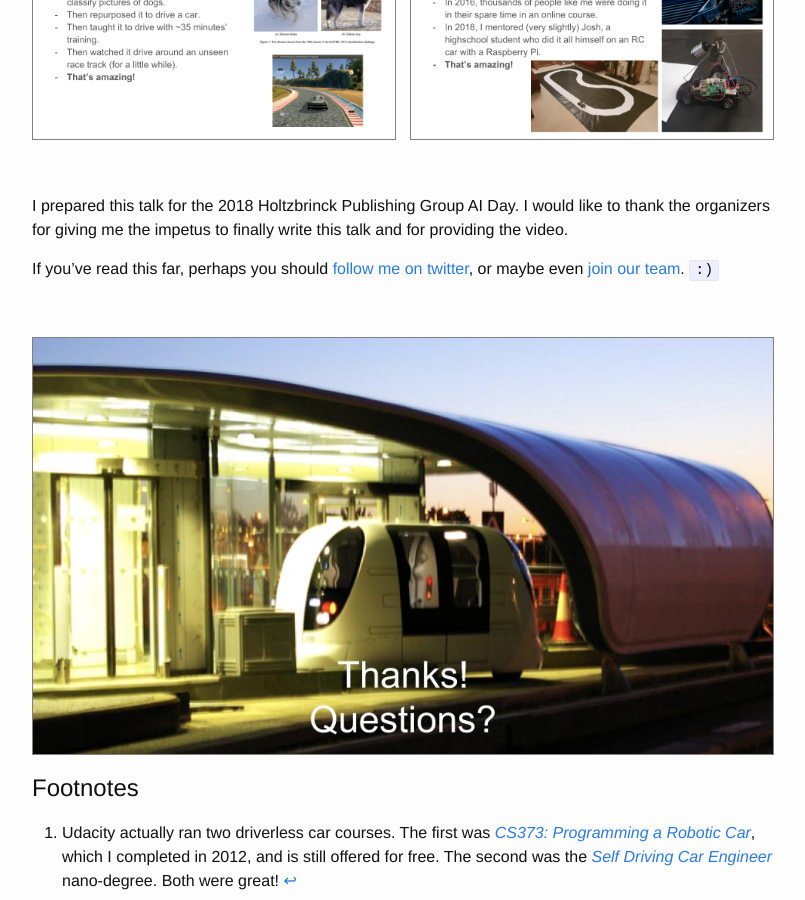
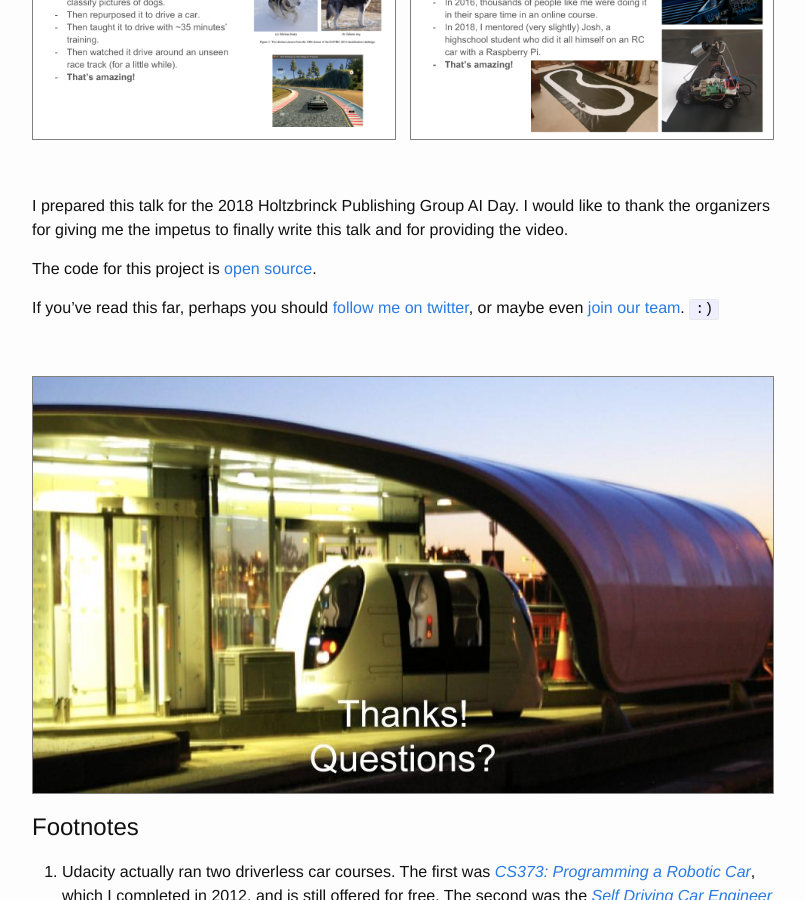
Before and after one commit to jdleesmiller/jdleesmiller.github.io, a Jekyll site: the page built from _posts/2019-01-01-driverless-race-car-deep-learning.markdown, in a window 1280 px wide and 900 px high, scrolled down 20568 px. Shown: the whole window, without its empty margins (238-1043 px from the left). Built offline with Jekyll 4.4.1, drawn with Linux system fonts in a browser that asks for light colours.

Commit message:
Add link to code

```diff
--- a/_posts/2019-01-01-driverless-race-car-deep-learning.markdown
+++ b/_posts/2019-01-01-driverless-race-car-deep-learning.markdown
@@ -476,6 +476,8 @@ That's also amazing!
 
 I prepared this talk for the 2018 Holtzbrinck Publishing Group AI Day. I would like to thank the organizers for giving me the impetus to finally write this talk and for providing the video.
 
+The code for this project is [open source](https://github.com/jdleesmiller/carnd-cloning).
+
 If you've read this far, perhaps you should [follow me on twitter](https://twitter.com/jdleesmiller), or maybe even [join our team](https://www.overleaf.com/jobs). `:)`
 
 &nbsp;
```
